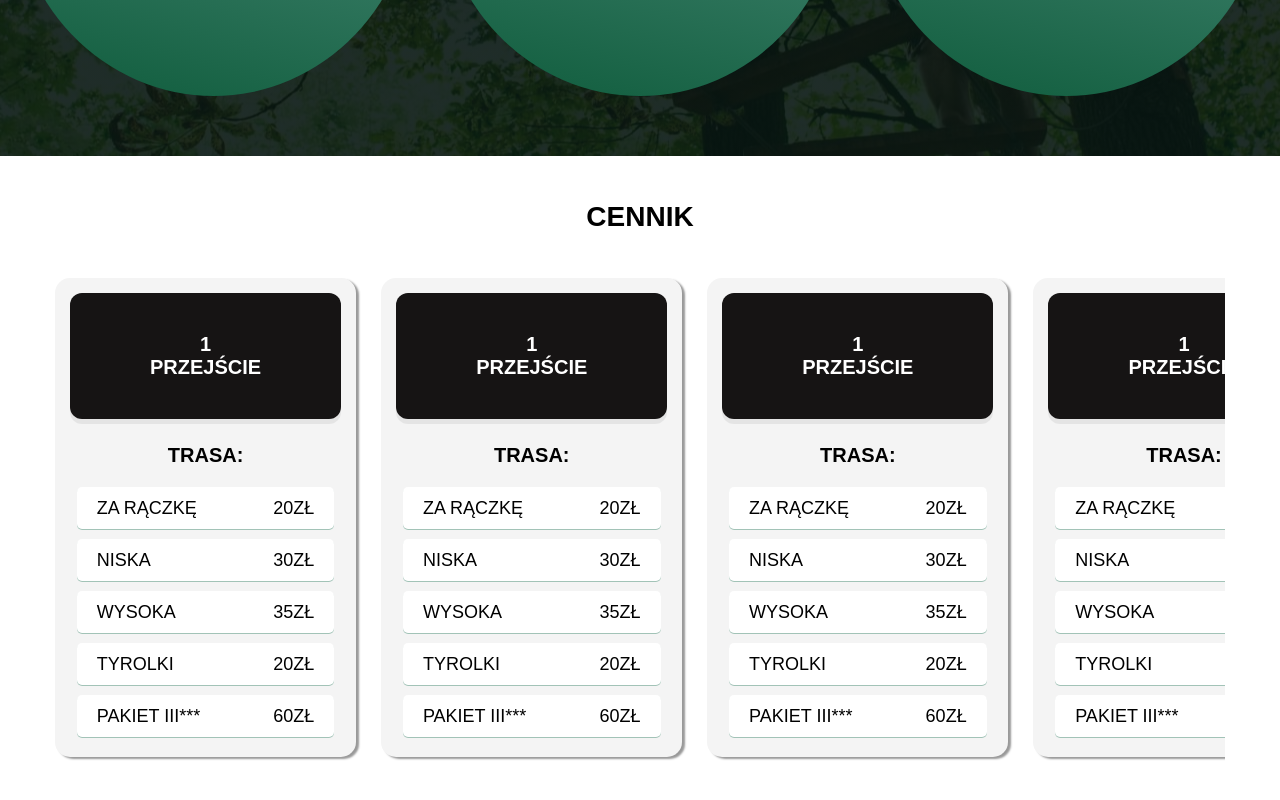
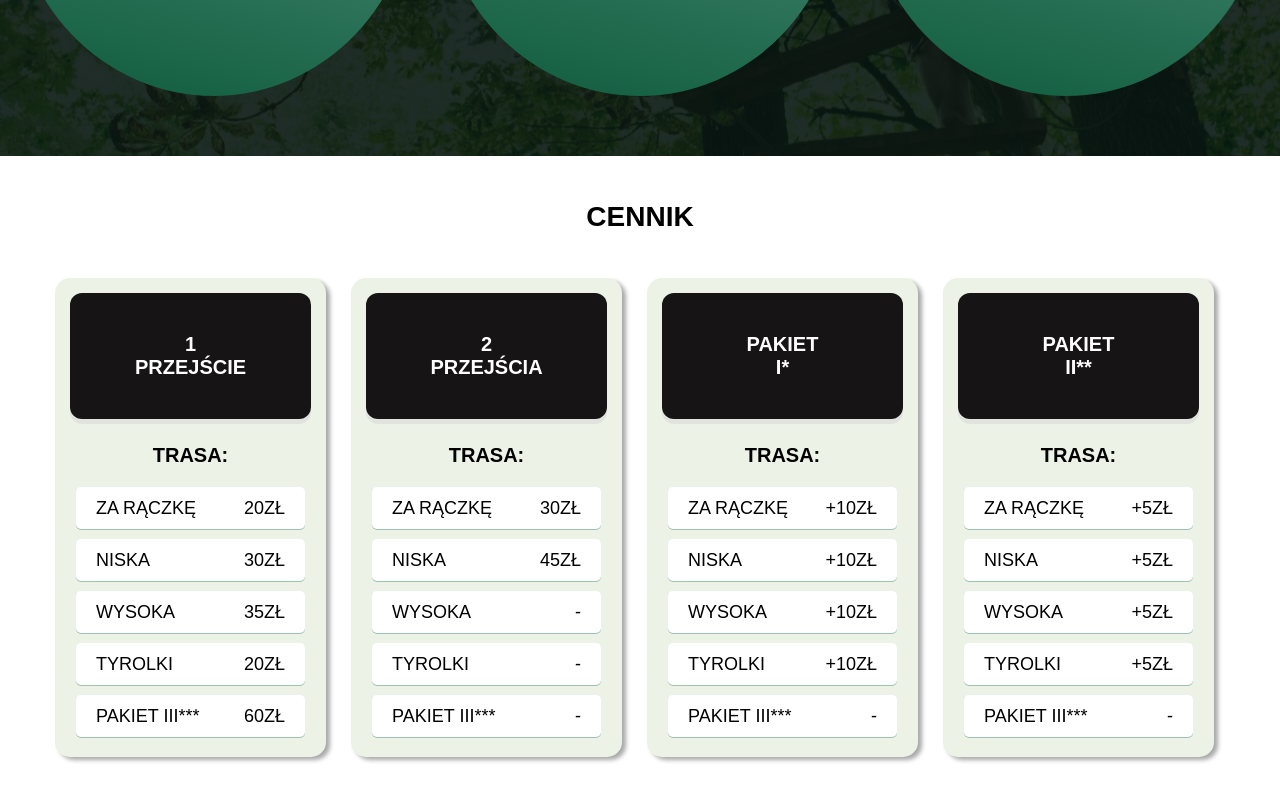
Before and after one commit to dstefanowski/Park-LiNovy, a website: page index.html in a window 1280 px wide. Shown: the part 2833-3633 px from the top of the page. Drawn offline with nearby package versions, Linux system fonts and the light colour scheme; a web font is replaced by a local one.

Commit message:
prices-section in progress #3

```diff
--- a/index.html
+++ b/index.html
@@ -184,30 +184,30 @@
 
                     <div class="prices__card">
                         <div class="card__title">
-                            <h3>1 PRZEJŚCIE</h3>
+                            <h3>2 PRZEJŚCIA</h3>
                         </div>
                         <div class="card__content">
                             <h3 class="heading">TRASA:</h3>
                             <div class="card__options">
                                 <div class="option option">
                                     <p>ZA RĄCZKĘ</p>
-                                    <p>20ZŁ</p>
+                                    <p>30ZŁ</p>
                                 </div>
                                 <div class="option">
                                     <p>NISKA</p>
-                                    <p>30ZŁ</p>
+                                    <p>45ZŁ</p>
                                 </div>
                                 <div class="option option">
                                     <p>WYSOKA</p>
-                                    <p>35ZŁ</p>
+                                    <p>-</p>
                                 </div>
                                 <div class="option">
                                     <p>TYROLKI</p>
-                                    <p>20ZŁ</p>
+                                    <p>-</p>
                                 </div>
                                 <div class="option option">
                                     <p>PAKIET III***</p>
-                                    <p>60ZŁ</p>
+                                    <p>-</p>
                                 </div>
                             </div>
                         </div>
@@ -215,30 +215,30 @@
 
                     <div class="prices__card">
                         <div class="card__title">
-                            <h3>1 PRZEJŚCIE</h3>
+                            <h3>PAKIET I*</h3>
                         </div>
                         <div class="card__content">
                             <h3 class="heading">TRASA:</h3>
                             <div class="card__options">
                                 <div class="option option">
                                     <p>ZA RĄCZKĘ</p>
-                                    <p>20ZŁ</p>
+                                    <p>+10ZŁ</p>
                                 </div>
                                 <div class="option">
                                     <p>NISKA</p>
-                                    <p>30ZŁ</p>
+                                    <p>+10ZŁ</p>
                                 </div>
                                 <div class="option option">
                                     <p>WYSOKA</p>
-                                    <p>35ZŁ</p>
+                                    <p>+10ZŁ</p>
                                 </div>
                                 <div class="option">
                                     <p>TYROLKI</p>
-                                    <p>20ZŁ</p>
+                                    <p>+10ZŁ</p>
                                 </div>
                                 <div class="option option">
                                     <p>PAKIET III***</p>
-                                    <p>60ZŁ</p>
+                                    <p>-</p>
                                 </div>
                             </div>
                         </div>
@@ -246,30 +246,30 @@
 
                     <div class="prices__card">
                         <div class="card__title">
-                            <h3>1 PRZEJŚCIE</h3>
+                            <h3>PAKIET II**</h3>
                         </div>
                         <div class="card__content">
                             <h3 class="heading">TRASA:</h3>
                             <div class="card__options">
                                 <div class="option option">
                                     <p>ZA RĄCZKĘ</p>
-                                    <p>20ZŁ</p>
+                                    <p>+5ZŁ</p>
                                 </div>
                                 <div class="option">
                                     <p>NISKA</p>
-                                    <p>30ZŁ</p>
+                                    <p>+5ZŁ</p>
                                 </div>
                                 <div class="option option">
                                     <p>WYSOKA</p>
-                                    <p>35ZŁ</p>
+                                    <p>+5ZŁ</p>
                                 </div>
                                 <div class="option">
                                     <p>TYROLKI</p>
-                                    <p>20ZŁ</p>
+                                    <p>+5ZŁ</p>
                                 </div>
                                 <div class="option option">
                                     <p>PAKIET III***</p>
-                                    <p>60ZŁ</p>
+                                    <p>-</p>
                                 </div>
                             </div>
                         </div>
--- a/src/sass/style.scss
+++ b/src/sass/style.scss
@@ -444,14 +444,20 @@ footer {
     overflow: auto;
 
     .prices__card {
+      min-width: 271px;
       margin-right: 15px;
       margin-bottom: 20px;
       padding: 15px;
-      background-color: c.$light-grey;
-      box-shadow: 3px 2px 2px 0px rgba(153, 153, 153, 1);
+      // background-color: c.$light-grey;
+      background-color: #edf2e7;
+      box-shadow: 4px 3px 4px 0px rgba(112, 112, 112, 0.6);
       border-radius: 15px;
 
       .card__title {
+        display: flex;
+        justify-content: center;
+        align-items: center;
+        min-height: 126px;
         padding: 40px 45px;
         background-color: c.$dark-grey;
         color: c.$white;
@@ -673,3 +679,11 @@ footer {
     }
   }
 }
+
+@media (min-width: 1366px) {
+  .prices {
+    &__box {
+      overflow: hidden;
+    }
+  }
+}
```
Also changed, not shown: dist/css/style.min.css, 1 other file.
